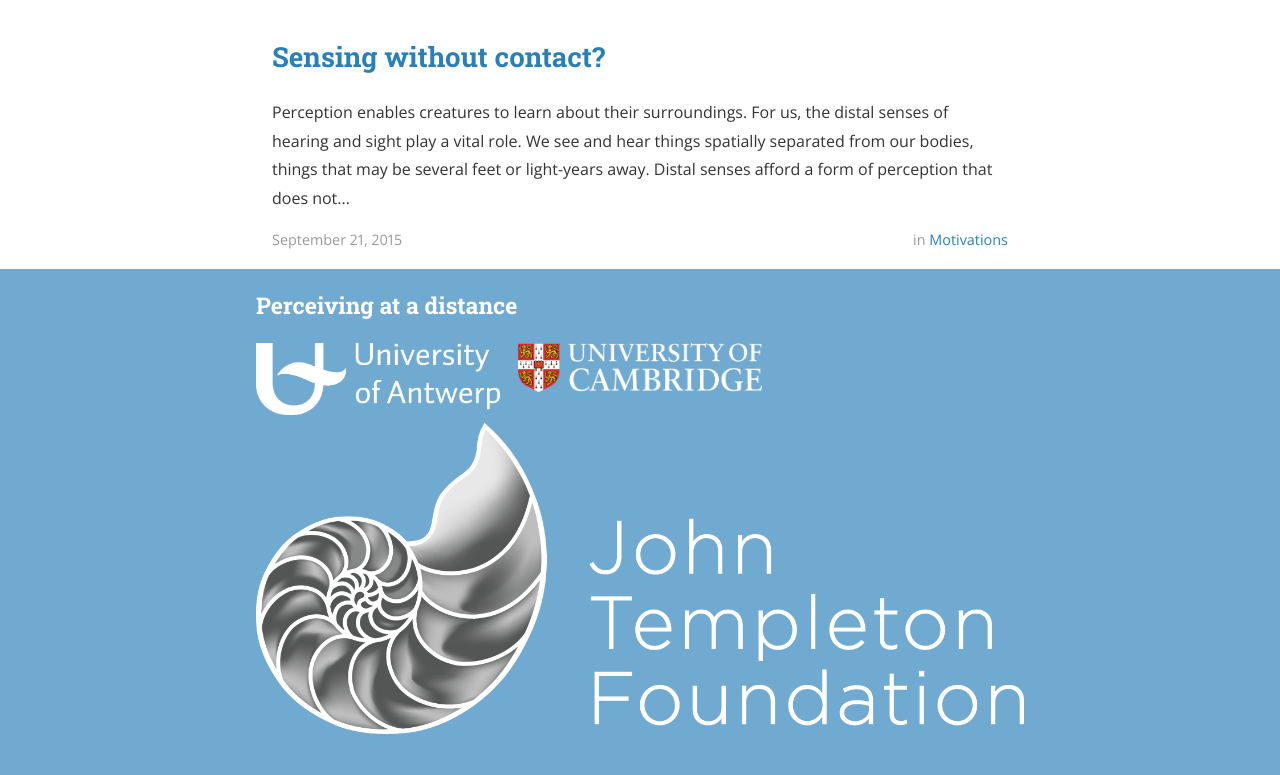
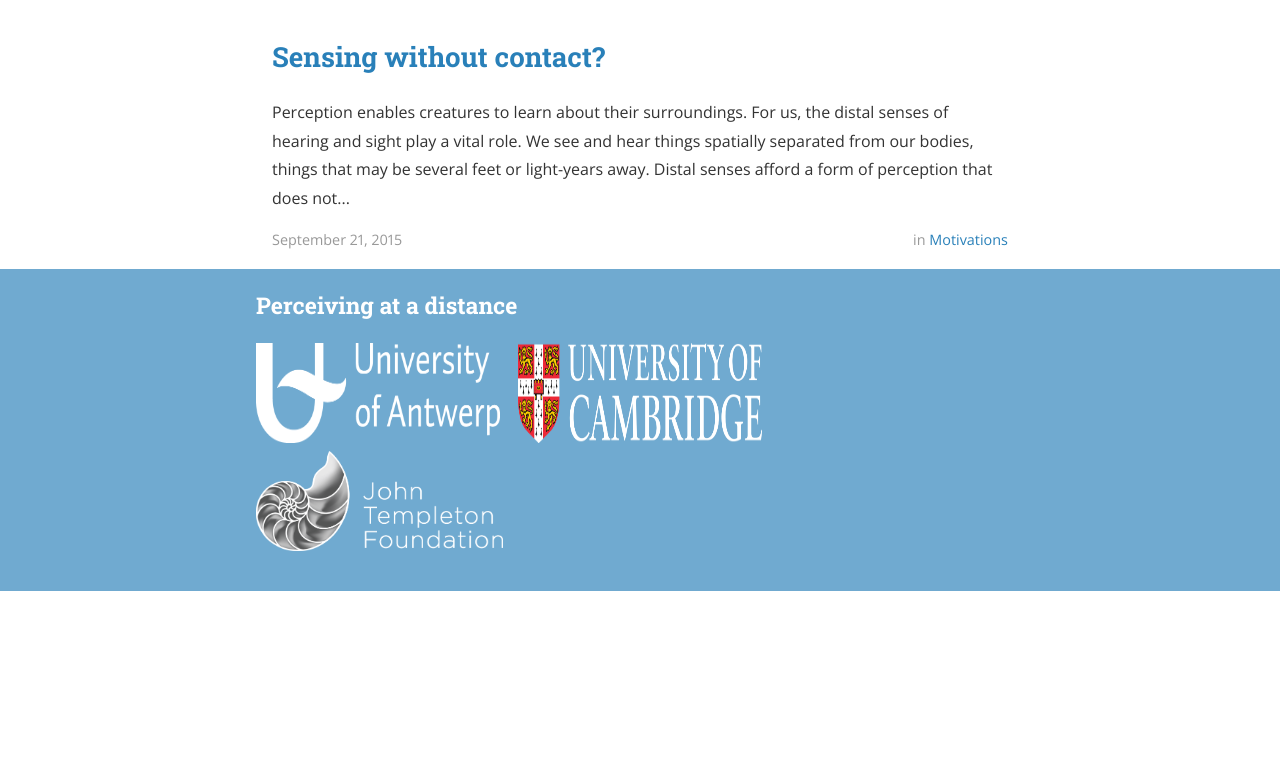
Before and after one commit to msteenhagen/distal, a Jekyll site: the page built from index.html, in a window 1280 px wide. Shown: the part 503-1278 px from the top of the page. Built offline with Jekyll 4.4.1, drawn with Linux system fonts in a browser that asks for light colours; nearby versions of some CDN libraries; the list of posts is cut into pages by our own code; a style sheet for code colours, icons or effects is not loaded; after the commit the page ends 1094 px from its top, so only the background shows below that.

Commit message:
set logo height footer

```diff
--- a/_includes/footer.html
+++ b/_includes/footer.html
@@ -6,7 +6,7 @@
 
     <div class="site-navigation">
 
-    	<img src="{{ site.url }}distal/assets/{{ site.logo1 }}">
+    	<img src="{{ site.url }}distal/assets/{{ site.logo1 }}" height="100px">
     	<!--<p><strong>Site Map</strong></p>-->
      <!-- <ul class="pages">-->
      <!--   {% for page in site.pages %}-->
@@ -18,7 +18,7 @@
     </div>
 
     <div class="site-contact">
-	<img src="{{ site.url }}distal/assets/{{ site.logo2 }}">
+	<img src="{{ site.url }}distal/assets/{{ site.logo2 }}" height="100px">
     	<!--<p><strong>Contact</strong>-->
      <!-- <ul class="social-media-list">-->
      <!-- 	<li>-->
@@ -41,7 +41,7 @@
 
      <!-- </ul>-->
     </div>
-	<img src="{{ site.url }}distal/assets/{{ site.logo3 }}">
+	<img src="{{ site.url }}distal/assets/{{ site.logo3 }}" height="100px">
     <!--<div class="site-signature">-->
     <!--	<p class="rss-subscribe text"><strong>Subscribe <a href="{{ "feed.xml" | prepend: site.baseurl }}">via RSS</a></strong></p>-->
     <!--  <p class="text">{{ site.description }}</p>-->
```
